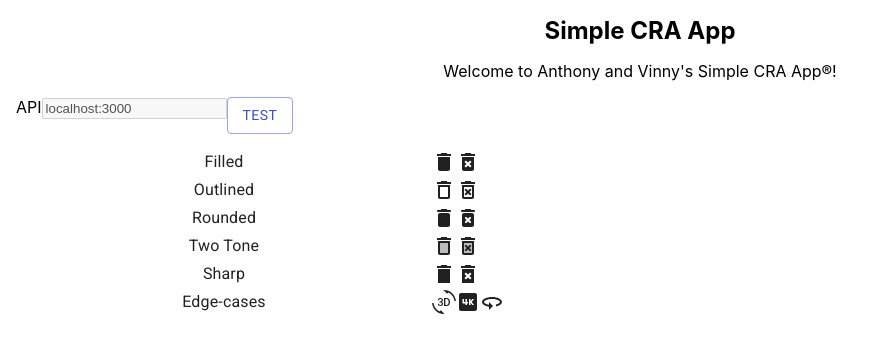
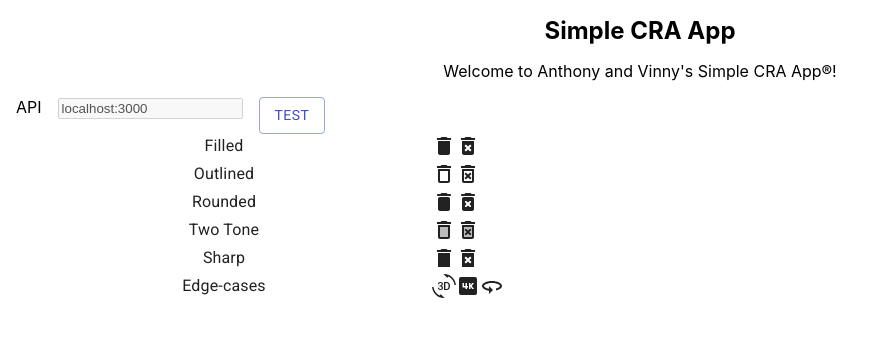
Before and after one commit to Wolven531/simple-cra-app, a React (Create React App) app: page / in a window 1280 px wide. Shown: the top 352 px of the page, without its empty margins (0-883 px from the left). Built offline with nearby package versions, Linux system fonts and the light colour scheme.

Commit message:
Fix input styling

```diff
--- a/src/App.tsx
+++ b/src/App.tsx
@@ -15,11 +15,11 @@ function App() {
 				<p>Welcome to Anthony and Vinny's Simple CRA App®!</p>
 			</Grid>
 			<Grid item xs={12}>
-				<Grid container style={{ marginBottom: '1rem' }}>
+				<Grid container>
 					<Grid item>
 						API
 					</Grid>
-					<Grid item>
+					<Grid item style={{ margin: '0 1rem 0 1rem' }}>
 						<input disabled readOnly value={ENV_API_URL} style={{ margin: '0 0 0 0' }} />
 					</Grid>
 					<Grid item>
```
